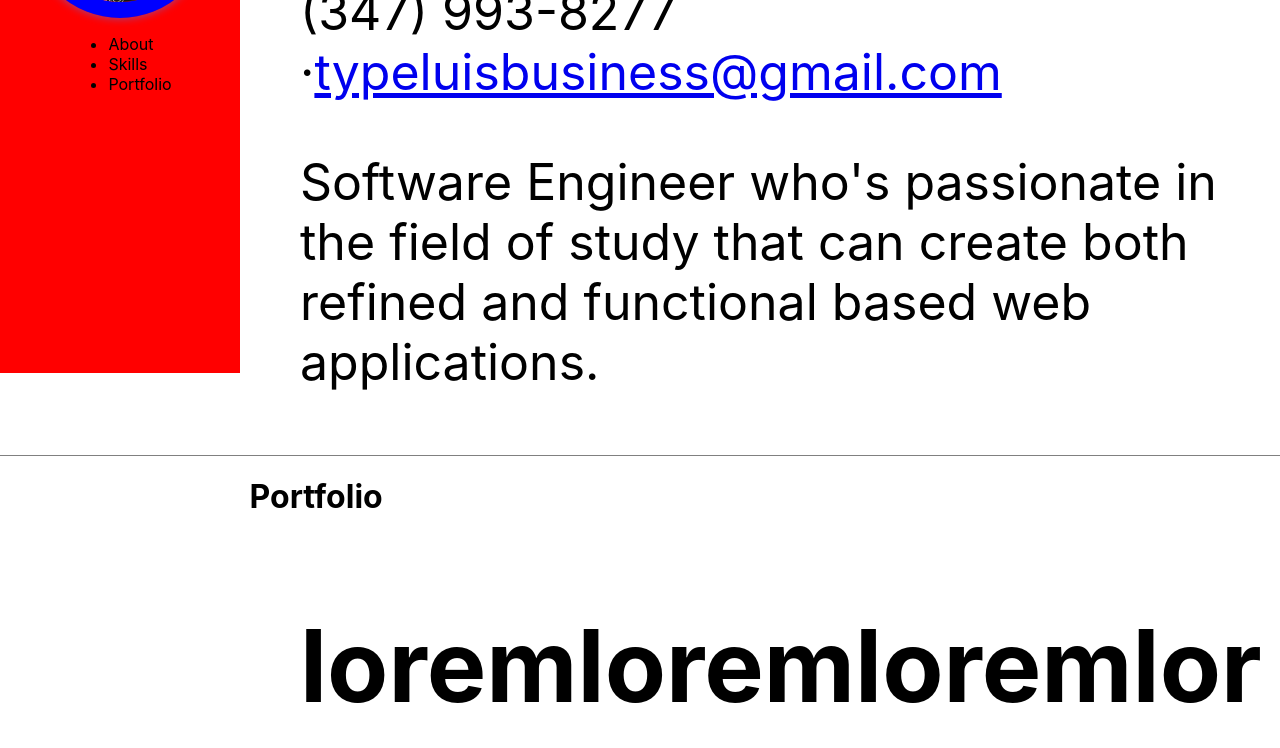
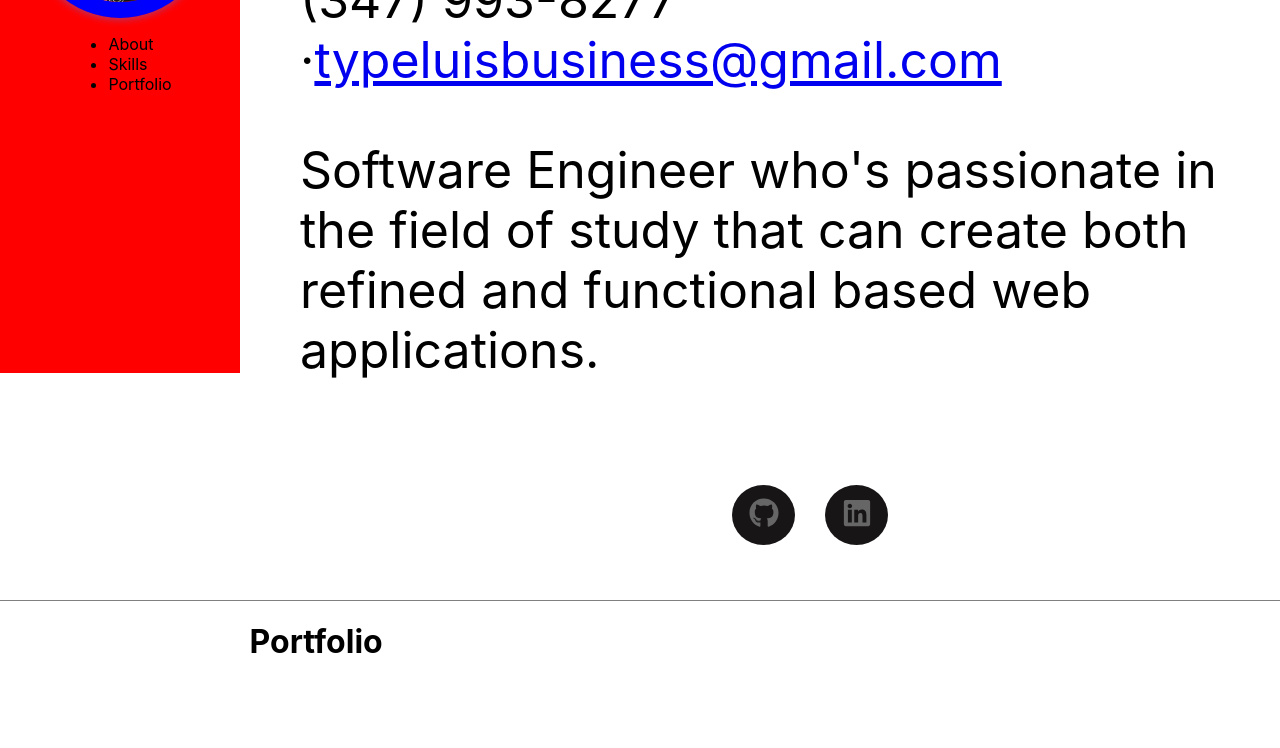
Before and after one commit to TypeLuis/Portfolio, a React (Create React App) app: page / in a window 1280 px wide. Shown: the part 427-1175 px from the top of the page. Built offline with nearby package versions, Linux system fonts and the light colour scheme.

Commit message:
added icons

```diff
--- a/package.json
+++ b/package.json
@@ -13,6 +13,7 @@
     "node-sass": "^7.0.1",
     "react": "^17.0.2",
     "react-dom": "^17.0.2",
+    "react-icons": "^4.3.1",
     "react-router-dom": "^6.2.1",
     "react-scripts": "5.0.0",
     "web-vitals": "^2.1.3"
--- a/src/components/About.js
+++ b/src/components/About.js
@@ -1,4 +1,5 @@
 import React from 'react';
+import { FaLinkedin,FaGithub } from "react-icons/fa";
 
 const About = () => {
   return (
@@ -18,6 +19,14 @@ const About = () => {
 
             <p className="lead mb-5">Software Engineer who's passionate in the field of study that can create both
             refined and functional based web applications. </p>
+
+            <div className='icons'>
+
+                <ul>
+                    <li id='github'><i><FaGithub/></i></li>
+                    <li id='linkedin'><i><FaLinkedin/></i></li>
+                </ul>
+            </div>
         </div>
       </div>
   );
--- a/src/style/App.scss
+++ b/src/style/App.scss
@@ -2,10 +2,10 @@
 @import "./mixins";
 @import "./navbar";
 
-body {
-  overscroll-behavior-y: none;
-  max-width: 100%;
-}
+// body {
+//   overscroll-behavior-y: none;
+//   max-width: 100%;
+// }
 
 // html,
 // body {
@@ -61,15 +61,10 @@ body {
       @include flexCenter(100vh, column);
       font-size: 50px;
 
-      // overflow: hidden;
-      // width: 100%;
-      // column-width: 150px;
       flex-wrap: wrap;
       margin-left: 6em;
-      // h1 {
-      //   max-width: 2px;
-      // }
-      // // overflow-y: scroll;
+
+      // @include icons(#0a82ed);
     }
   }
 
@@ -78,6 +73,7 @@ body {
     .heading {
       display: flex;
       margin-top: 1em;
+      margin-left: 0.25em;
     }
 
     #About-Heading {
@@ -85,8 +81,17 @@ body {
     }
 
     .details {
-      @include flexCenter(50vh, column);
+      // @include flexCenter(50vh, column);
+      // flex-wrap: wrap;
+      height: max-content;
+      margin: 0 15px;
+      min-height: 40vh;
+      font-size: 1.25em;
     }
+  }
+
+  .details {
+    @include icons();
   }
 }
 
--- a/src/style/_mixins.scss
+++ b/src/style/_mixins.scss
@@ -6,6 +6,74 @@
   justify-content: center;
   align-items: center;
   flex-direction: $direction;
+}
+
+@mixin icons() {
+  .icons {
+    display: flex;
+    text-align: center;
+    justify-content: center;
+    align-items: center;
+    ul {
+      display: flex;
+      list-style: none;
+      li {
+        // font-size: 3em;
+        // display: block;
+        display: flex;
+        justify-content: center;
+        align-items: center;
+        height: 60px;
+        width: 63px;
+        font-size: 30px;
+        line-height: 60px;
+        color: #666;
+        background-color: #171515;
+        border-radius: 50%;
+        margin: 5px 15px;
+        cursor: pointer;
+        position: relative;
+
+        &::before {
+          content: "";
+          position: absolute;
+          top: 0;
+          left: 0;
+          bottom: 0;
+          background-color: #0a82ed;
+          height: 100%;
+          width: 100%;
+          border-radius: 50%;
+          z-index: -1;
+          transform: scale(0.9);
+          transition: 0.5s;
+        }
+
+        &:nth-child(1)::before {
+          background-color: #0a82ed;
+        }
+
+        &:nth-child(2)::before {
+          background-color: #d35400;
+        }
+
+        &:nth-child(1):hover::before {
+          filter: blur(4px);
+          box-shadow: 0 0 15 #0a82ed;
+          transform: scale(1.2);
+        }
+
+        &:nth-child(2):hover::before {
+          filter: blur(4px);
+          box-shadow: 0 0 15 #d35400;
+          transform: scale(1.2);
+        }
+      }
+      i {
+        margin-top: 5px;
+      }
+    }
+  }
 }
 
 @mixin animate($animation, $duration, $method, $times) {
```
Also changed, not shown: src/Functions/Functions.js (added, +26 -0 lines), src/components/Portfolio.js (+1 -1 lines), src/images/DTB.gif (added), 1 other file (tests, documents, lock files or other folders).
